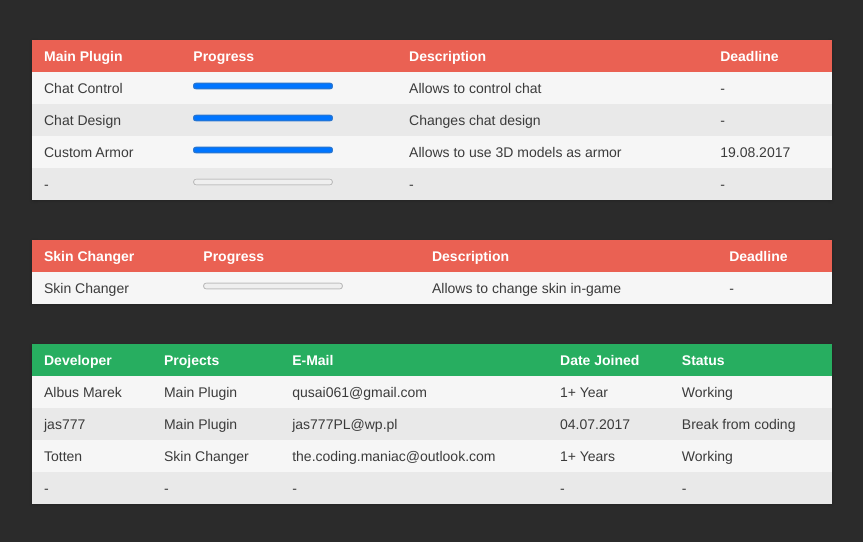
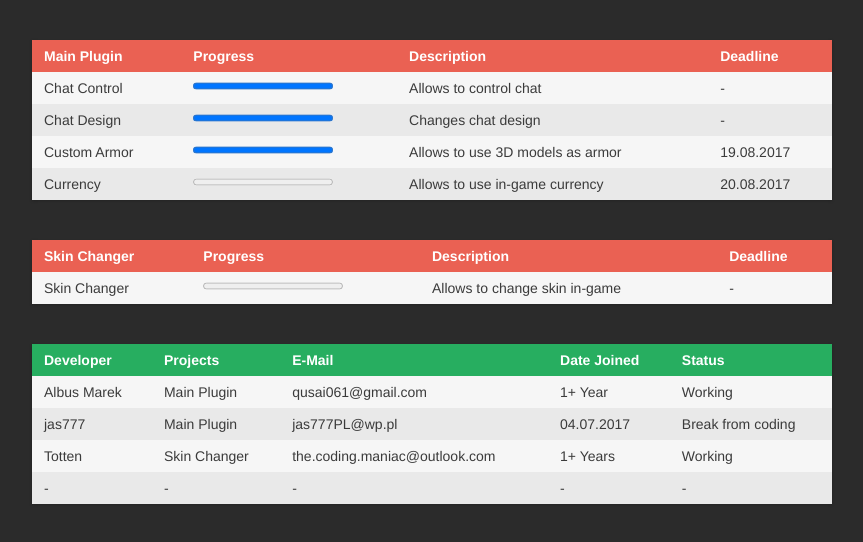
Before and after one commit to WolfGalaxy/wolfgalaxy.github.io, a plain HTML site: page index.html in a window 1280 px wide. Shown: the whole page, without its empty margins (208-1071 px from the left). Drawn offline with nearby package versions, Linux system fonts and the light colour scheme.

Commit message:
Update index.html

```diff
--- a/index.html
+++ b/index.html
@@ -82,17 +82,17 @@
 
     <div class="row">
       <div class="cell">
-        -
+        Currency
       </div>
       <div class="cell">
         <progress value="0" max="100">
 </progress>
       </div>
       <div class="cell">
-        -
+        Allows to use in-game currency
       </div>
       <div class="cell">
-        -
+        20.08.2017
       </div>
     </div>
 
```
